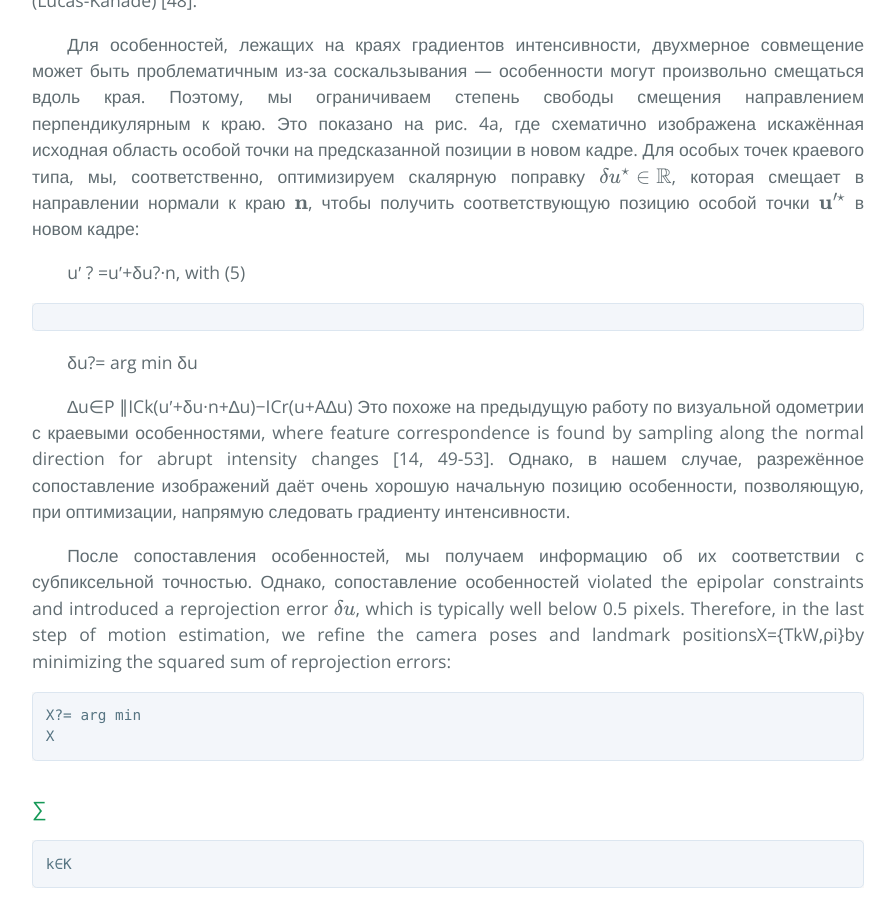
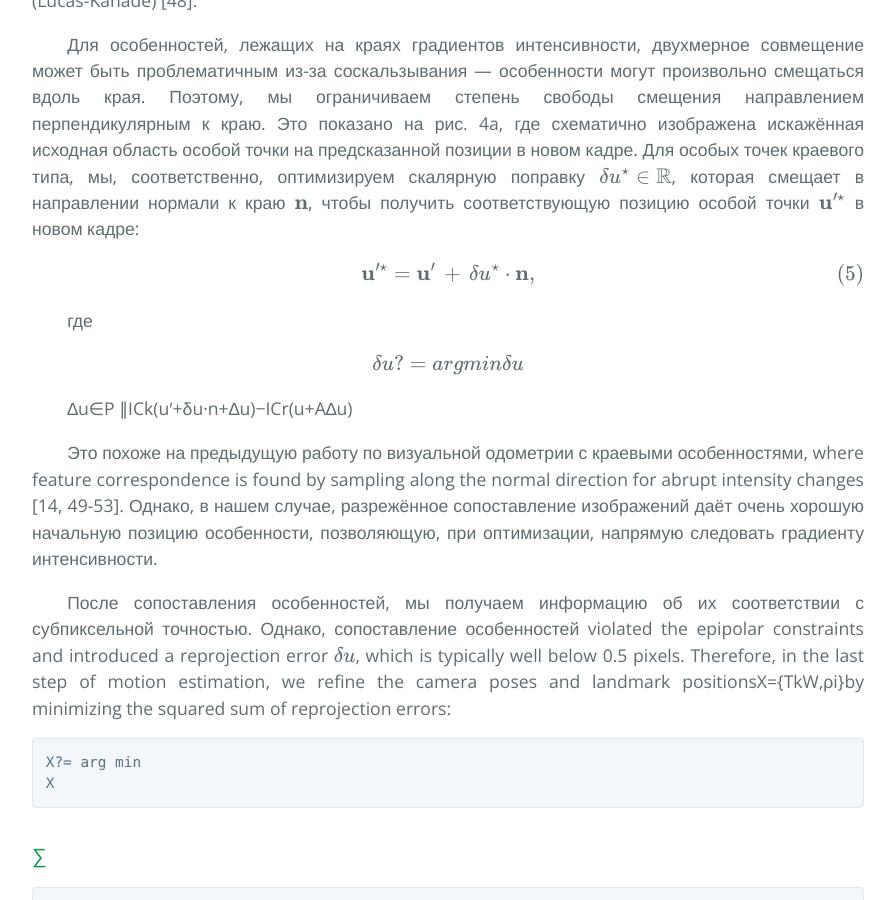
Before and after one commit to i-v-s/slam, a Jekyll site: the page built from svo2.md, in a window 1280 px wide and 900 px high, scrolled down 11684 px. Shown: the whole window, without its empty margins (192-1087 px from the left). Built offline with Jekyll 4.4.1, drawn with Linux system fonts in a browser that asks for light colours; our own code applies the rules of GitHub Pages for plain Markdown files; formulas are drawn with MathJax 3.

Commit message:
Updated svo2.md

````diff
--- a/svo2.md
+++ b/svo2.md
@@ -531,16 +531,23 @@ I_{r}^{C}(
 чтобы получить соответствующую
 позицию особой точки $$\mathbf{u}'^{\star}$$ в новом кадре:
 
-u′
-?
-=u′+δu?·n, with (5)
-```
-```
+<div id="e5">$$
+\begin{equation}
+\mathbf{u}'^{\star} = \mathbf{u}' \, + \, \delta u^{\star} \cdot \mathbf{n},
+\tag{5}
+\end{equation}
+$$</div>
+
+где
+
+$$\begin{equation}
 δu?= arg min
 δu
+\end{equation}$$
 
 ∆u∈P
 ∥ICk(u′+δu·n+∆u)−ICr(u+A∆u)
+
 Это похоже на предыдущую работу по визуальной одометрии с краевыми особенностями,
 where
 feature correspondence is found by sampling along the normal
````
